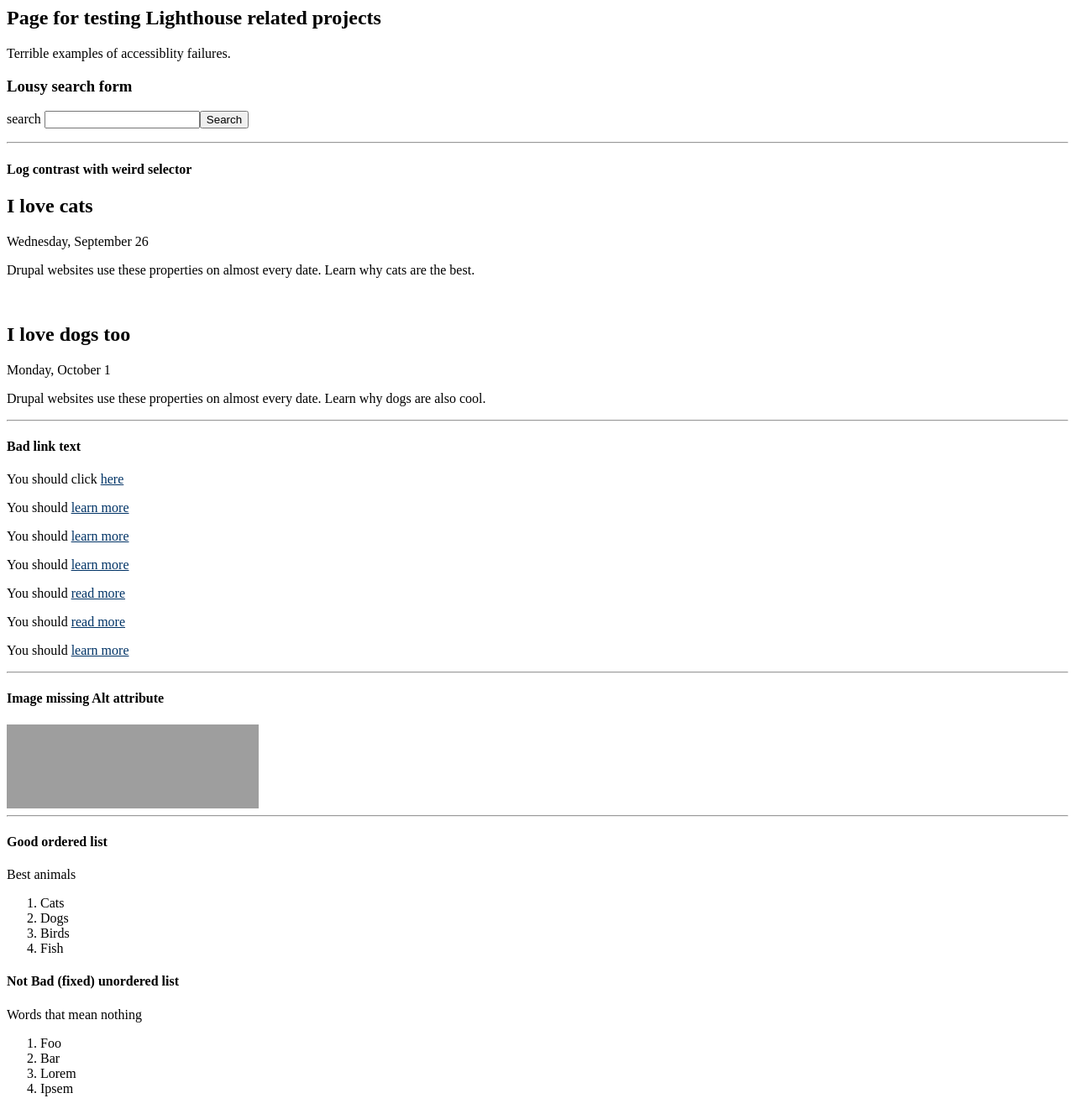
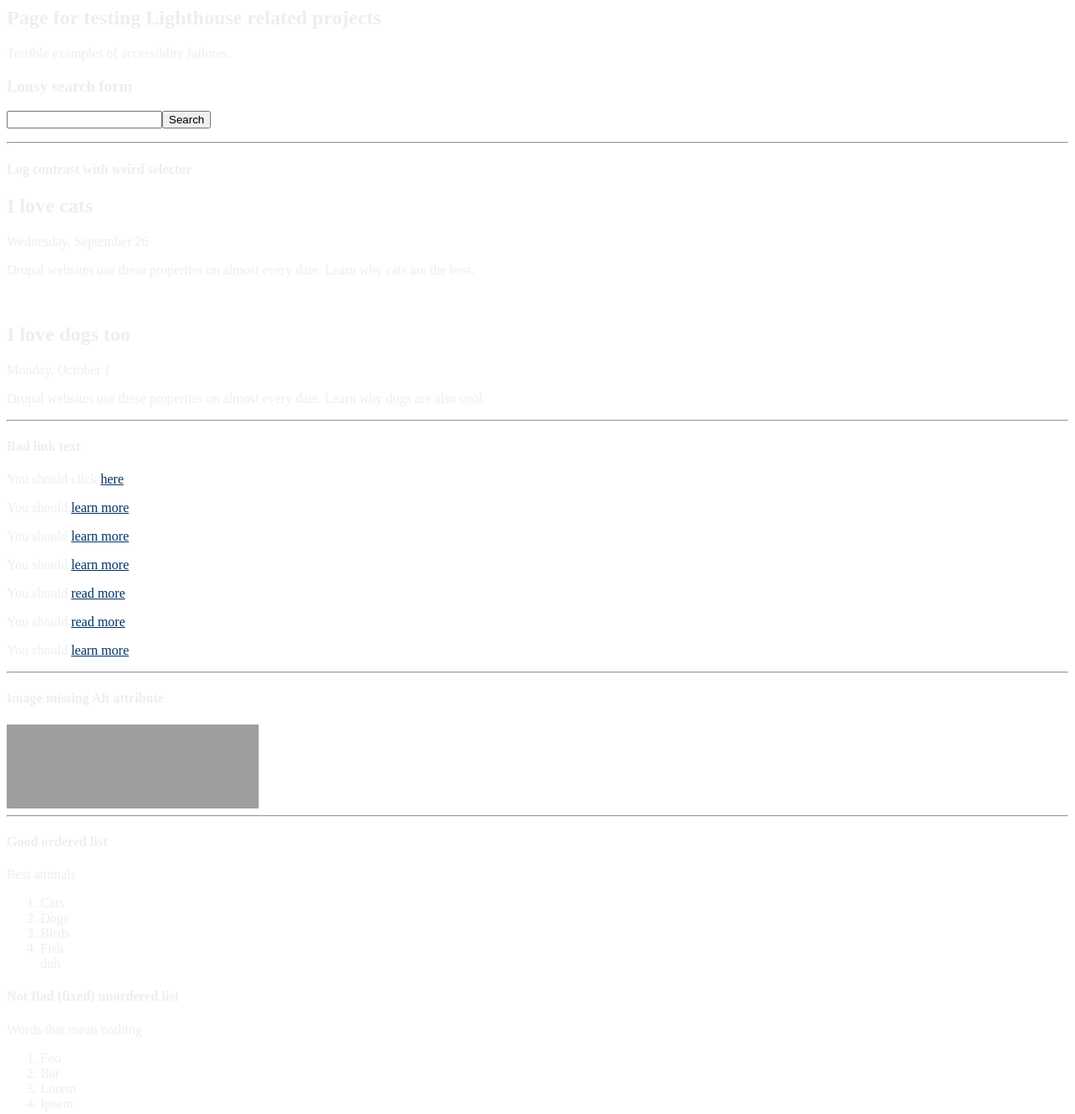
Before and after one commit to joelhsmith/debug-examples, a plain HTML site: page lh-tests/index.html in a window 1280 px wide. Shown: the whole page at 84% size. Drawn offline with Linux system fonts and the light colour scheme; grey boxes are pictures that could not be loaded.

Commit message:
Update index.html

```diff
--- a/lh-tests/index.html
+++ b/lh-tests/index.html
@@ -2,14 +2,14 @@
 <head>
     <style>
         .date-display-single {
-            color: #000;
+            color: #eee;
         }
         a {
             color: #003366;
             text-decoration: underline;
         }
         body {
-            color: #000;
+            color: #eee;
         }
     </style>
 </head>
@@ -18,7 +18,6 @@
     <p>Terrible examples of accessiblity failures.</p>
     <h3>Lousy search form</h3>
     <form>
-        <label for="search">search</label>
         <input id="search"/><input type="button" value="Search"/>
     </form>
     <hr>
@@ -54,6 +53,7 @@
         <li>Dogs</li>
         <li>Birds</li>
         <li>Fish</li>
+        <div>duh</div>
     </ol>
     <h4>Not Bad (fixed) unordered list</h4>
     <p>Words that mean nothing</p>
```
